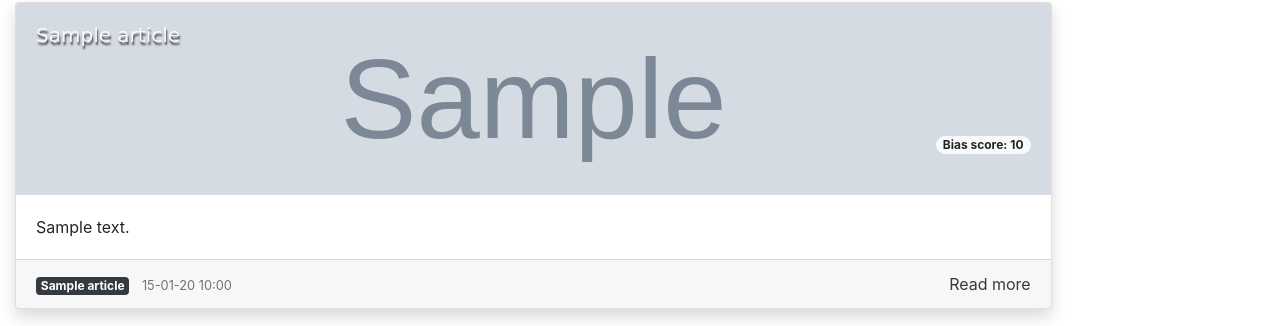
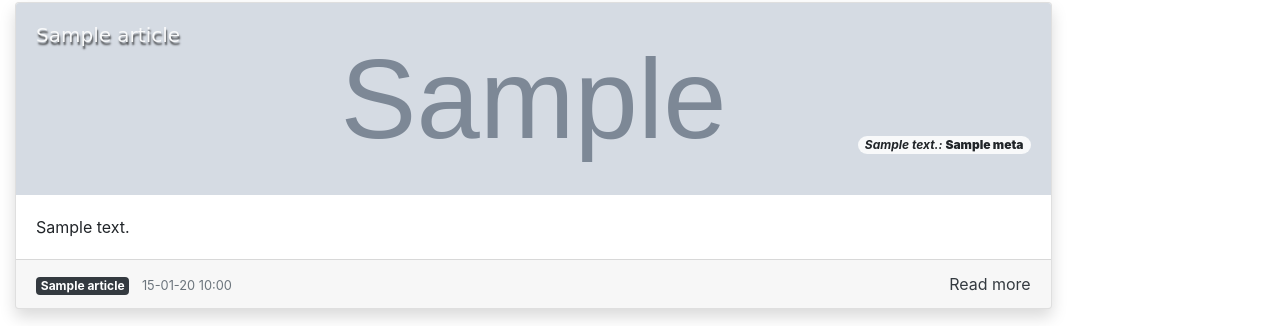
Before and after one commit to savvybit/TrueStory, a Flask app: template truestory/templates/article.html in a window 1280 px wide. Shown: the part 386-712 px from the top of the page. Run offline with Flask 2, Linux system fonts and the light colour scheme; the template is opened without the code that fills it: most values are stand-ins (such as "Sample title", 1, 10 or a date in 2020); grey boxes marked "Sample" are stand-in pictures; some libraries are stand-ins or nearby versions; some web fonts are replaced.

Commit message:
Eliminate duplicates and sort by score, date

```diff
--- a/truestory/__init__.py
+++ b/truestory/__init__.py
@@ -5,6 +5,7 @@ from .settings import LOGFILE
 
 
 app = Flask(__name__)
+app.jinja_env.add_extension("jinja2.ext.loopcontrols")
 app.config.from_object(config.config[settings.CONFIG])
 
 
--- a/truestory/templates/article.html
+++ b/truestory/templates/article.html
@@ -17,9 +17,9 @@ This is news
   {{ render_full_article(main_article) }}
 </div>
 
-{% for article, bias_score in related_articles %}
+{% for article, meta in related_articles %}
 <div class="row mt-5">
-  {{ render_full_article(article, bias_score=bias_score) }}
+  {{ render_full_article(article, meta=meta) }}
 </div>
 {% endfor %}
 
--- a/truestory/templates/macros.html
+++ b/truestory/templates/macros.html
@@ -33,7 +33,7 @@
 </div>
 {% endmacro %}
 
-{% macro render_full_article(article, bias_score=None) %}
+{% macro render_full_article(article, meta=None) %}
 <div class="col-10">
   <div class="card shadow">
     <a href="{{ url_for('article_view', article_usafe=article|usafe) }}" class="card-link text-dark">
@@ -41,10 +41,18 @@
       <div class="card-img-overlay text-light">
         <h5 class="card-title font-article-title article-title">{{ article.title }}</h5>
 
-        {% if bias_score is not none %}
+        {% if meta is not none %}
         <br>
         <p class="card-text mt-5 float-right">
-          <span class="badge badge-pill badge-light">Bias score: {{ bias_score|int }}</span>
+          {% for detail in meta %}
+          {% if detail.startswith('_') %}
+            {% continue %}
+          {% endif %}
+          <span class="badge badge-pill badge-light">
+            <em>{{ detail }}:</em> <strong>{{ meta[detail] }}</strong>
+          </span>
+          <br>
+          {% endfor %}
         </p>
         {% endif %}
       </div>
--- a/truestory/views/article.py
+++ b/truestory/views/article.py
@@ -5,6 +5,7 @@ from flask import render_template
 
 from truestory import app
 from truestory.models.article import ArticleModel, BiasPairModel
+from truestory.views import base as views_base
 
 
 @app.route("/article/<article_usafe>")
@@ -12,6 +13,7 @@ def article_view(article_usafe):
     """Displays article details and its opposed ones."""
     main_article = ArticleModel.get(article_usafe)
     related_articles = []
+    seen_articles = {}
 
     complementary = {"left": "right", "right": "left"}
     for side in complementary:
@@ -21,8 +23,29 @@ def article_view(article_usafe):
 
         for pair in pairs:
             article = getattr(pair, complementary[side]).get()
-            related_articles.append((article, pair.score))
 
+            # Keep unique related articles only (choose the newest one if duplicates
+            # are found).
+            usafe = article.urlsafe
+            seen_date = seen_articles.get(usafe)
+            if seen_date and pair.created_at <= seen_date:
+                continue
+
+            meta = {
+                "Bias score": int(pair.score),
+                "Created at": views_base.format_date_filter(
+                    pair.created_at, time=True
+                ),
+                # These are not rendered in the HTML (starting with underscore).
+                "_score": pair.score,
+                "_created_at": pair.created_at,
+            }
+            related_articles.append((article, meta))
+            seen_articles[usafe] = pair.created_at
+
+    related_articles.sort(
+        key=lambda item: (item[1]["_score"], item[1]["_created_at"]), reverse=True
+    )
     return render_template(
         "article.html",
         main_article=main_article,
```
